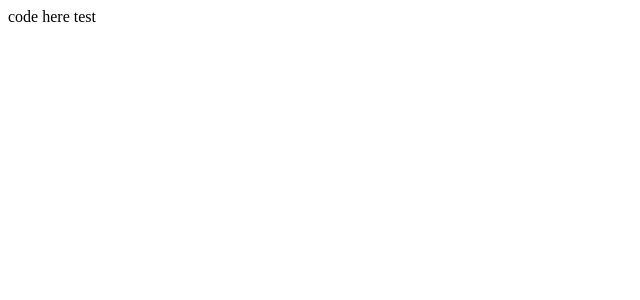
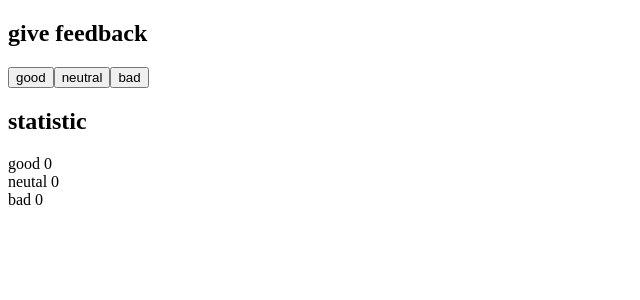
Before and after one commit to kombats/Full-Stack-Open-2024, a React (Create React App) app in the folder part1/unicafe/: page / in a window 1280 px wide. Shown: the top 300 px of the page, without its empty margins (0-640 px from the left). Built offline with nearby package versions, Linux system fonts and the light colour scheme.

Commit message:
first complete

```diff
--- a/part1/unicafe/src/App.js
+++ b/part1/unicafe/src/App.js
@@ -1,4 +1,38 @@
 import { useState } from 'react'
+
+const Feedback = () => {
+  return (
+    <h2>give feedback</h2>
+  )
+}
+
+const FeedBackButton = ({goodClick, neutalClick, badClicks}) =>{
+  return (
+    <div>
+      <button onClick={goodClick}>good</button>
+      <button onClick={neutalClick}>neutral</button>
+      <button onClick={badClicks}>bad</button>
+    </div>
+  )
+}
+
+const Statistic = () => {
+  return(
+    <div>
+      <h2>statistic</h2>
+    </div>
+  )
+}
+
+const Rate = ({good, neutral, bad}) => {
+  return(
+    <div>
+      good {good}<br/>
+      neutal {neutral}<br/>
+      bad {bad}<br/>
+    </div>
+  )
+}
 
 const App = () => {
   // save clicks of each button to its own state
@@ -6,9 +40,24 @@ const App = () => {
   const [neutral, setNeutral] = useState(0)
   const [bad, setBad] = useState(0)
 
+  const goodClick = () =>{
+    setGood(good + 1)
+  }
+
+  const neutalClick = () =>{
+    setNeutral(neutral + 1)
+  }
+
+  const badClicks = () =>{
+    setBad (bad + 1)
+  }
+
   return (
     <div>
-      code here test
+      <Feedback  />
+      <FeedBackButton goodClick = {goodClick} neutalClick = {neutalClick} badClicks = {badClicks}/>
+      <Statistic />
+      <Rate good ={good} neutral = {neutral} bad ={bad}/>
     </div>
   )
 }
```
